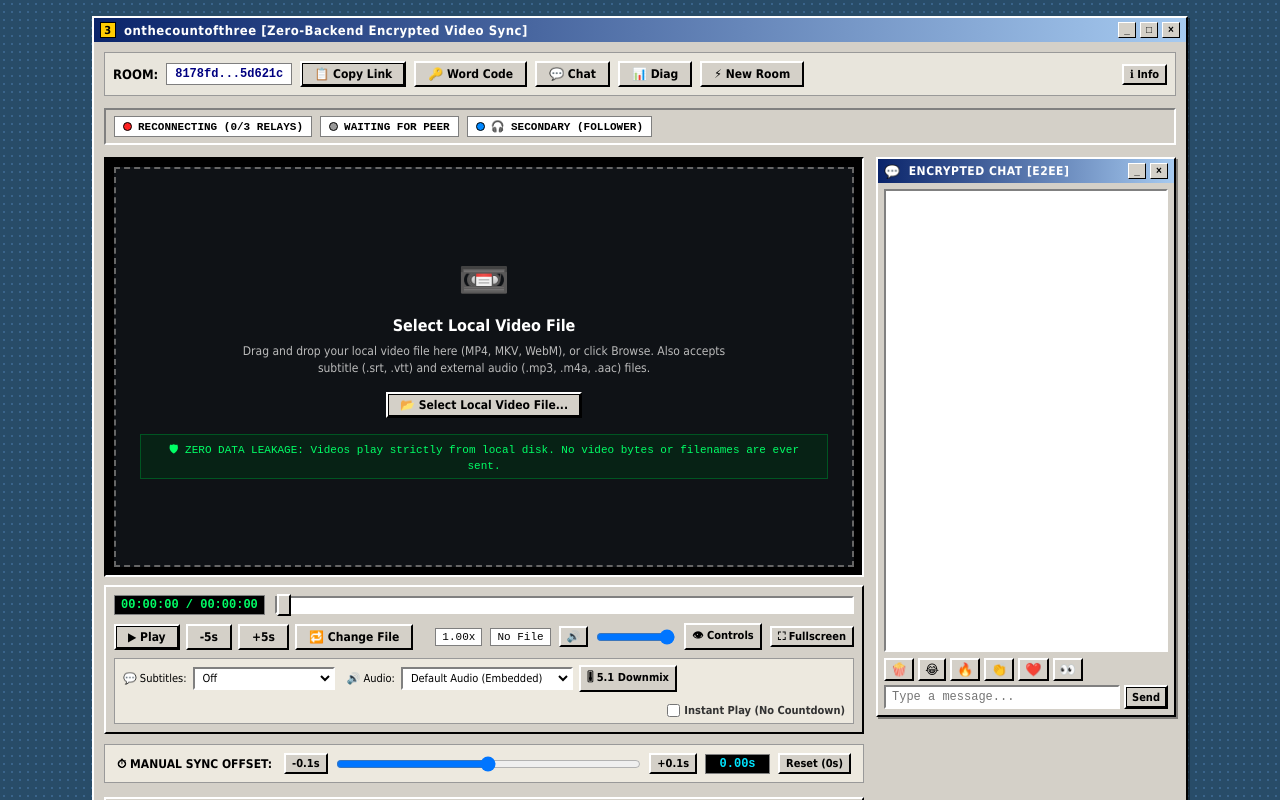
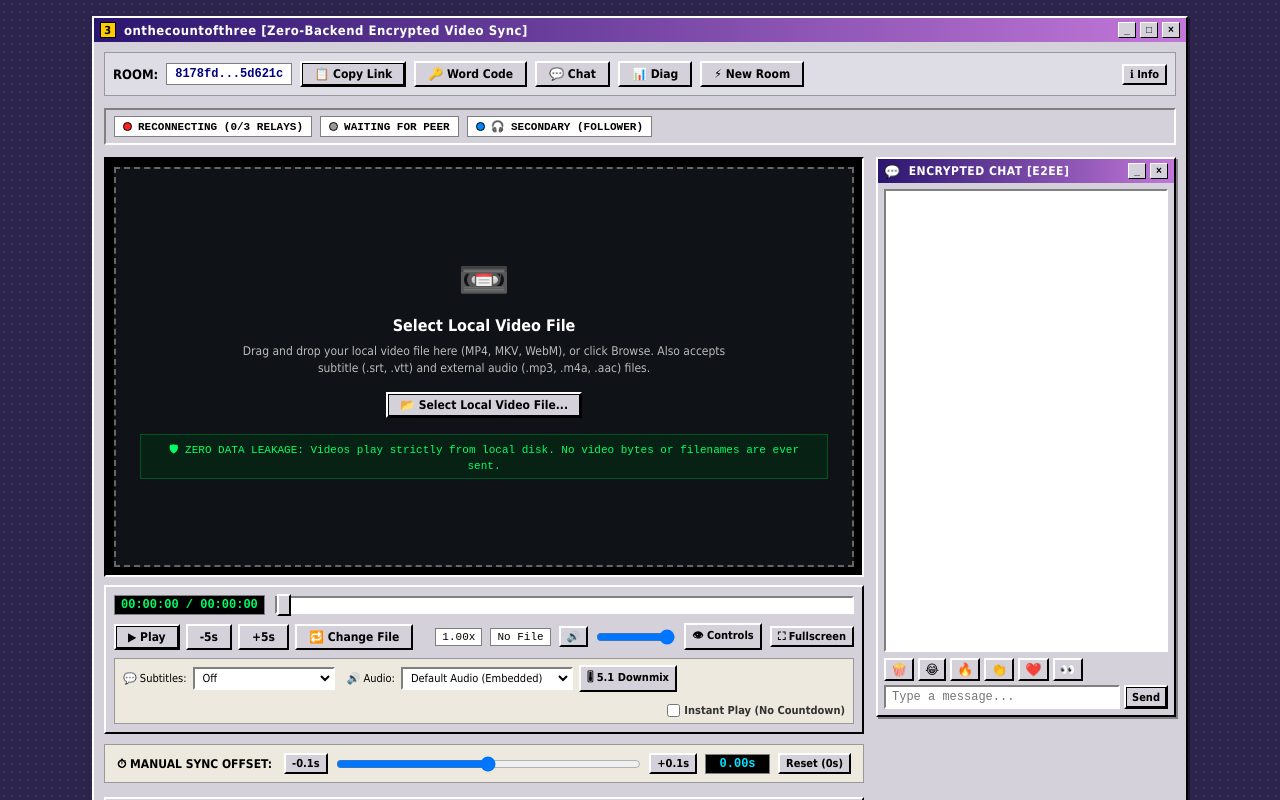
Before and after one commit to vvseva/onthecountofthree, a website built with Vite: page index.html in a window 1280 px wide. Built offline with nearby package versions, Linux system fonts and the light colour scheme; no server answers; what nostr-tools would draw is missing.

Commit message:
feat(ui): increase peer disconnect timeout to 60s and add dynamic room color theme

```diff
--- a/src/main.ts
+++ b/src/main.ts
@@ -28,6 +28,7 @@ import { ChatWindowComponent } from './ui/components/chatWindow';
 import { SecretHeartOverlay } from './ui/components/secretHeartOverlay';
 import { openInfoModal } from './ui/components/shareModal';
 import { openPairingModal } from './ui/components/pairingModal';
+import { applyRoomTheme } from './ui/theme';
 import { PeerState } from './types';
 
 function formatTime(sec: number): string {
@@ -50,6 +51,7 @@ async function bootstrapApp() {
   const isHost = !hashCredentials;
   let credentials: RoomCredentials = hashCredentials || (await generateRoomCredentials());
   setUrlHash(credentials.roomId, credentials.keyBase64);
+  applyRoomTheme(credentials.roomId);
 
   // 3. Ephemeral Nostr Identity (in-memory throwaway keypair)
   const nostrIdentity = createEphemeralIdentity();
@@ -113,6 +115,7 @@ async function bootstrapApp() {
     onNewRoom: async () => {
       credentials = await generateRoomCredentials();
       setUrlHash(credentials.roomId, credentials.keyBase64);
+      applyRoomTheme(credentials.roomId);
       roomBar.updateCredentials(credentials.roomId, credentials.keyBase64);
       syncEngine.setIsHost(true);
       syncEngine.setRoomCredentials(credentials.aesKey, credentials.hashedRoomTag);
@@ -334,6 +337,7 @@ async function bootstrapApp() {
     const newCreds = await parseCredentialsFromHash();
     if (newCreds && newCreds.roomId !== credentials.roomId) {
       credentials = newCreds;
+      applyRoomTheme(credentials.roomId);
       roomBar.updateCredentials(credentials.roomId, credentials.keyBase64);
       syncEngine.setRoomCredentials(credentials.aesKey, credentials.hashedRoomTag);
       diagnostics.appendLog(`[Room] Switched to room from hash URL: ${credentials.roomId}`);
--- a/src/style.css
+++ b/src/style.css
@@ -5,7 +5,9 @@
 
 :root {
   --bg-desktop: #284c68;
+  --desktop-stipple: #3a648b;
   --bg-window: #d4d0c8;
+  --bg-room-bar: #e8e5dc;
   --bg-titlebar: linear-gradient(90deg, #0a246a, #a6caf0);
   --bg-titlebar-text: #ffffff;
   --bg-inset: #ffffff;
@@ -32,7 +34,7 @@ html, body {
   height: 100%;
   background-color: var(--bg-desktop);
   /* Classic retro desktop stipple pattern */
-  background-image: radial-gradient(#3a648b 1px, transparent 1px);
+  background-image: radial-gradient(var(--desktop-stipple, #3a648b) 1px, transparent 1px);
   background-size: 8px 8px;
   font-family: var(--font-system);
   font-size: 13px;
@@ -241,7 +243,7 @@ html, body {
   justify-content: space-between;
   gap: 8px;
   padding: 8px;
-  background: #e8e5dc;
+  background: var(--bg-room-bar, #e8e5dc);
   border: 1px solid #999999;
   margin-bottom: 12px;
 }
--- a/src/sync/engine.ts
+++ b/src/sync/engine.ts
@@ -8,6 +8,8 @@ import { NostrRelayPool } from '../network/relayPool';
 import { NostrIdentity, signEphemeralSyncEvent } from '../network/nostrIdentity';
 import { encryptPayload, decryptPayload } from '../crypto/e2ee';
 import { VerifiedEvent } from 'nostr-tools';
+
+export const PEER_TIMEOUT_MS = 60000;
 
 export interface SyncEngineCallbacks {
   onPeerUpdate: (peer: PeerState | null) => void;
@@ -513,9 +515,9 @@ export class SyncEngine {
   public performDriftCorrection(): void {
     if (!this.video || !this.activePeer) return;
 
-    // Check if peer has timed out (> 15 seconds without message)
+    // Check if peer has timed out (> 60 seconds without message)
     const timeSincePeerSeen = Date.now() - this.activePeer.lastSeen;
-    if (timeSincePeerSeen > 15000) {
+    if (timeSincePeerSeen > PEER_TIMEOUT_MS) {
       this.activePeer = null;
       this.callbacks.onPeerUpdate(null);
       this.updateFingerprintStatus();
--- /dev/null
+++ b/src/ui/theme.ts
@@ -0,0 +1,72 @@
+/**
+ * Room Color Theme Generator
+ * Deterministically generates an aesthetically harmonious retro window and desktop
+ * theme based on the cryptographic Room ID, allowing users in the same room to share
+ * the exact same visual identity.
+ */
+
+export interface RoomThemeColors {
+  hue: number;
+  titlebarGrad: string;
+  windowBg: string;
+  roomBarBg: string;
+  desktopBg: string;
+  desktopStipple: string;
+}
+
+export function computeRoomTheme(roomId: string): RoomThemeColors {
+  if (!roomId) {
+    return {
+      hue: 210,
+      titlebarGrad: 'linear-gradient(90deg, #0a246a, #a6caf0)',
+      windowBg: '#d4d0c8',
+      roomBarBg: '#e8e5dc',
+      desktopBg: '#284c68',
+      desktopStipple: '#3a648b'
+    };
+  }
+
+  let hash = 0;
+  for (let i = 0; i < roomId.length; i++) {
+    hash = (hash << 5) - hash + roomId.charCodeAt(i);
+    hash |= 0;
+  }
+  const positiveHash = Math.abs(hash);
+  const hue = positiveHash % 360;
+
+  const titlebarStart = `hsl(${hue}, 68%, 26%)`;
+  const titlebarEnd = `hsl(${(hue + 32) % 360}, 56%, 66%)`;
+  const titlebarGrad = `linear-gradient(90deg, ${titlebarStart}, ${titlebarEnd})`;
+
+  const windowBg = `hsl(${hue}, 12%, 84%)`;
+  const roomBarBg = `hsl(${hue}, 15%, 88%)`;
+  const desktopBg = `hsl(${hue}, 36%, 22%)`;
+  const desktopStipple = `hsl(${hue}, 36%, 30%)`;
+
+  return {
+    hue,
+    titlebarGrad,
+    windowBg,
+    roomBarBg,
+    desktopBg,
+    desktopStipple
+  };
+}
+
+export function applyRoomTheme(roomId: string): RoomThemeColors {
+  const theme = computeRoomTheme(roomId);
+  const root = document.documentElement;
+
+  root.style.setProperty('--bg-titlebar', theme.titlebarGrad);
+  root.style.setProperty('--bg-window', theme.windowBg);
+  root.style.setProperty('--bg-room-bar', theme.roomBarBg);
+  root.style.setProperty('--bg-desktop', theme.desktopBg);
+  root.style.setProperty('--desktop-stipple', theme.desktopStipple);
+
+  if (typeof document !== 'undefined' && document.body) {
+    document.body.style.backgroundColor = theme.desktopBg;
+    document.body.style.backgroundImage = `radial-gradient(${theme.desktopStipple} 1px, transparent 1px)`;
+  }
+
+  return theme;
+}
```
Also changed, not shown: test_verification.mjs (+85 -0 lines).
